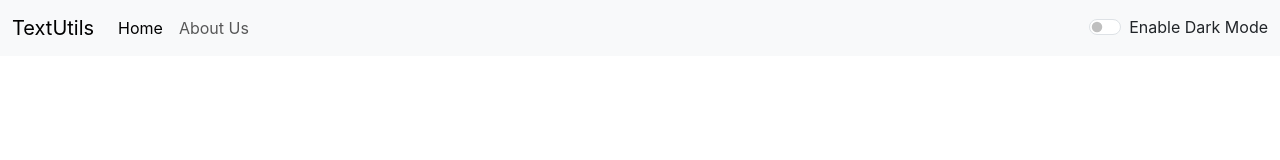
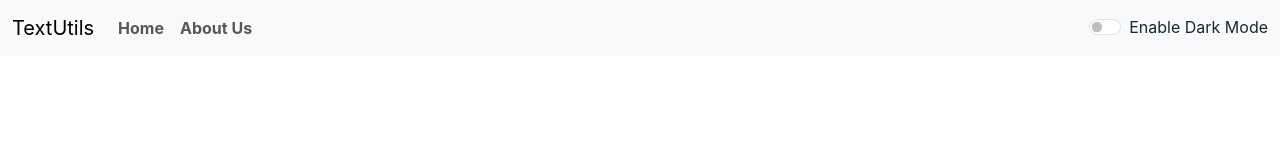
Before and after one commit to rizwanahmad8311/TextUtils, a React (Create React App) app: page / in a window 1280 px wide. Shown: the top 160 px of the page. Built offline with nearby package versions, Linux system fonts and the light colour scheme.

Commit message:
Fixing Issues Final

```diff
--- a/src/App.js
+++ b/src/App.js
@@ -41,12 +41,12 @@ function App() {
     <>
 
       <BrowserRouter>
-      <NavBar title="TextUtils" aboutText="About Us" mode={mode} toggleMode={toggleMode} />
+      <NavBar title="TextUtils" mode={mode} toggleMode={toggleMode} />
       <Alert alert={alert} />
 
       <Routes>
-        <Route path="TextUtils/" element={<TextForm showAlert={showAlert} title="Enter Your Text Below" placeholder="Enter Text Here" mode={mode} />} />
-        <Route path="TextUtils/home" element={<TextForm showAlert={showAlert} title="Enter Your Text Below" placeholder="Enter Text Here" mode={mode} />} />
+        <Route path="TextUtils/" element={<TextForm showAlert={showAlert}   mode={mode} />} />
+        <Route path="TextUtils/home" element={<TextForm showAlert={showAlert} mode={mode}/>} />
         <Route path="TextUtils/about" element={<About mode={mode} />} />
       </Routes>
       </BrowserRouter>
--- a/src/components/NavBar.js
+++ b/src/components/NavBar.js
@@ -2,6 +2,7 @@ import React from 'react'
 import PropTypes from 'prop-types'
 import { Link } from 'react-router-dom'
 export default function NavBar(props) {
+
   return (
     <nav className={`navbar navbar-expand-lg navbar-${props.mode} bg-${props.mode}`}>
       <div className="container-fluid">
@@ -12,19 +13,15 @@ export default function NavBar(props) {
         <div className="collapse navbar-collapse" id="navbarSupportedContent">
           <ul className="navbar-nav me-auto mb-2 mb-lg-0">
             <li className="nav-item">
-              <Link className="nav-link active" aria-current="page" to="TextUtils/home">Home</Link>
+              <Link className="nav-link" aria-current="page" to="TextUtils/home"><b>Home</b></Link>
             </li>
             <li className="nav-item">
-            <Link className="nav-link" to="TextUtils/about">{props.aboutText}</Link>
+              <Link className="nav-link" to="TextUtils/about"><b>About Us</b></Link>
             </li>
           </ul>
-          {/* <form className="d-flex">
-        <input className="form-control me-2" type="search" placeholder="Search" aria-label="Search"/>
-        <button className="btn btn-primary" type="submit">Search</button>
-      </form> */}
           <div className="form-check form-switch">
-            <input className="form-check-input" type="checkbox" onClick={props.toggleMode} role="switch" id="flexSwitchCheckDefault"/>
-              <label className={`form-check-label text-${props.mode===`dark`?`light`:`dark`}`} htmlFor="flexSwitchCheckDefault">Enable Dark Mode</label>
+            <input className="form-check-input" type="checkbox" onClick={props.toggleMode} role="switch" id="flexSwitchCheckDefault" />
+            <label className={`form-check-label text-${props.mode === `dark` ? `light` : `dark`}`} htmlFor="flexSwitchCheckDefault">Enable Dark Mode</label>
           </div>
         </div>
       </div>
--- a/src/components/TextForm.js
+++ b/src/components/TextForm.js
@@ -45,9 +45,6 @@ export default function TextForm(props) {
     }
 
     const HandleCopyText = () => {
-        // let copyText = document.getElementById('mybox')
-        // copyText.select()
-        // navigator.clipboard.writeText(copyText.value)
         if (text) {
             navigator.clipboard.writeText(text)
             props.showAlert("Copied to clipboard", "success")
@@ -79,20 +76,20 @@ export default function TextForm(props) {
             <div className="container" style={{ color: props.mode === `dark` ? `white` : `black` }}>
 
                 <div className="mb-3">
-                    <label htmlFor="mybox" className="form-label">{props.title}</label>
-                    <textarea className="form-control" id="mybox" value={text} onChange={HandleOnChange} style={{ backgroundColor: props.mode === `light` ? `white` : `#042730`, color: props.mode === `dark` ? `white` : `black`, placeholderColor: 'red' }} placeholder={props.placeholder} rows="8"></textarea>
+                    <label htmlFor="mybox" className="form-label">Enter Your Text Below</label>
+                    <textarea className="form-control" id="mybox" value={text} onChange={HandleOnChange} style={{ backgroundColor: props.mode === `light` ? `white` : `#042730`, color: props.mode === `dark` ? `white` : `black`, placeholderColor: 'red' }} placeholder="Enter Text Here" rows="8"></textarea>
                 </div>
-                <button disabled={text.replace(/\s+/g, '').length===0} className="btn btn-primary mx-1 my-1" onClick={HandleUpperCase} >Convert to UpperCase</button>
-                <button disabled={text.replace(/\s+/g, '').length===0} className="btn btn-primary mx-1 my-1" onClick={HandleLowerCase} >Convert to LowerCase</button>
-                <button disabled={text.replace(/\s+/g, '').length===0} className="btn btn-primary mx-1 my-1" onClick={HandleClearText} >Clear Text</button>
-                <button  className="btn btn-primary mx-1 my-1" onClick={HandleUndoText} >Undo Text</button>
-                <button disabled={text.replace(/\s+/g, '').length===0} className="btn btn-primary mx-1 my-1" onClick={HandleCopyText} >Copy Text</button>
-                <button disabled={text.replace(/\s+/g, '').length===0} className="btn btn-primary mx-1 my-1" onClick={HandleExtraSpaces} >Remove Extra Spaces</button>
+                <button disabled={text.replace(/\s+/g, '').length === 0} className="btn btn-primary mx-1 my-1" onClick={HandleUpperCase} >Convert to UpperCase</button>
+                <button disabled={text.replace(/\s+/g, '').length === 0} className="btn btn-primary mx-1 my-1" onClick={HandleLowerCase} >Convert to LowerCase</button>
+                <button disabled={text.replace(/\s+/g, '').length === 0} className="btn btn-primary mx-1 my-1" onClick={HandleClearText} >Clear Text</button>
+                <button className="btn btn-primary mx-1 my-1" onClick={HandleUndoText} >Undo Text</button>
+                <button disabled={text.replace(/\s+/g, '').length === 0} className="btn btn-primary mx-1 my-1" onClick={HandleCopyText} >Copy Text</button>
+                <button disabled={text.replace(/\s+/g, '').length === 0} className="btn btn-primary mx-1 my-1" onClick={HandleExtraSpaces} >Remove Extra Spaces</button>
             </div>
             <div className="container" style={{ color: props.mode === `dark` ? `white` : `black` }}>
                 <h1>Text Summary</h1>
-                <p>{text.split(" ").filter((element)=>{return element.length!==0}).length} words and {text.replace(/\s+/g, '').length} Characters</p>
-                <p>{0.008 * text.split(" ").filter((element)=>{return element.length!==0}).length} minutes to read</p>
+                <p>{text.split(/\s+/).filter((element) => { return element.length !== 0 }).length} words and {text.replace(/\s+/g, '').length} Characters</p>
+                <p>{0.008 * text.split(/\s+/).filter((element) => { return element.length !== 0 }).length} minutes to read</p>
                 <h2>Preview</h2>
                 <p>{text.length > 0 ? text : "Nothing to Preview"}</p>
             </div>
--- a/src/index.css
+++ b/src/index.css
@@ -11,3 +11,6 @@ code {
   font-family: source-code-pro, Menlo, Monaco, Consolas, 'Courier New',
     monospace;
 }
+.accordion-button::after{
+  filter:invert(1)
+}
```
Also changed, not shown: src/components/About.js (+3 -5 lines).
